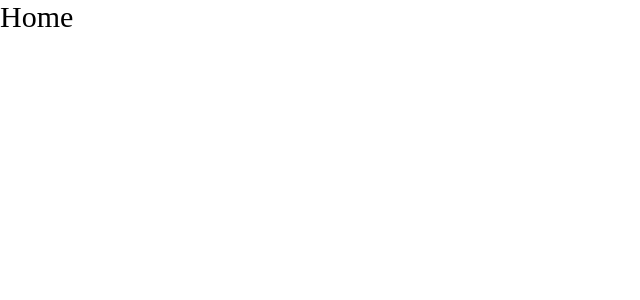
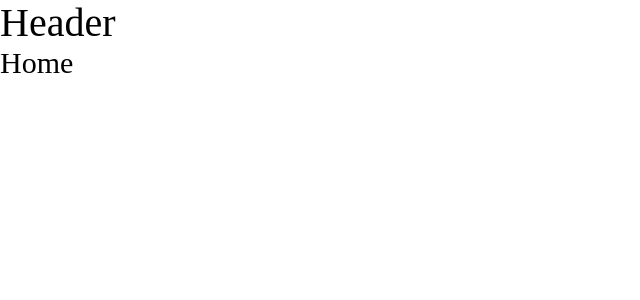
Before and after one commit to User-960/React-Weather-App, a React (Create React App) app: page / in a window 1280 px wide. Shown: the top 300 px of the page, without its empty margins (0-640 px from the left). Built offline with nearby package versions, Linux system fonts and the light colour scheme.

Commit message:
feat: create component header

```diff
--- a/src/App.tsx
+++ b/src/App.tsx
@@ -2,10 +2,12 @@ import React from 'react';
 import { Route, Routes } from 'react-router-dom';
 import { Home } from './pages/Home/Home';
 import { MonthStatistics } from './pages/MonthStatistics/MonthStatistics';
+import { Header } from './shared/Header/Header';
 
 function App() {
   return (
     <div className="App">
+      <Header />
       <Routes>
         <Route path='/' element={ <Home/> } />
         <Route path='/month-statistics' element={ <MonthStatistics/> } />
--- /dev/null
+++ b/src/shared/Header/Header.module.scss
@@ -0,0 +1,3 @@
+.header {
+  font-size: 40px;
+}
--- /dev/null
+++ b/src/shared/Header/Header.tsx
@@ -0,0 +1,14 @@
+import React from 'react';
+import s from './Header.module.scss';
+
+interface Props {
+
+}
+
+export const Header = (props: Props) => {
+  return (
+    <header className={s.header}>
+      Header
+    </header>
+  )
+}
```
